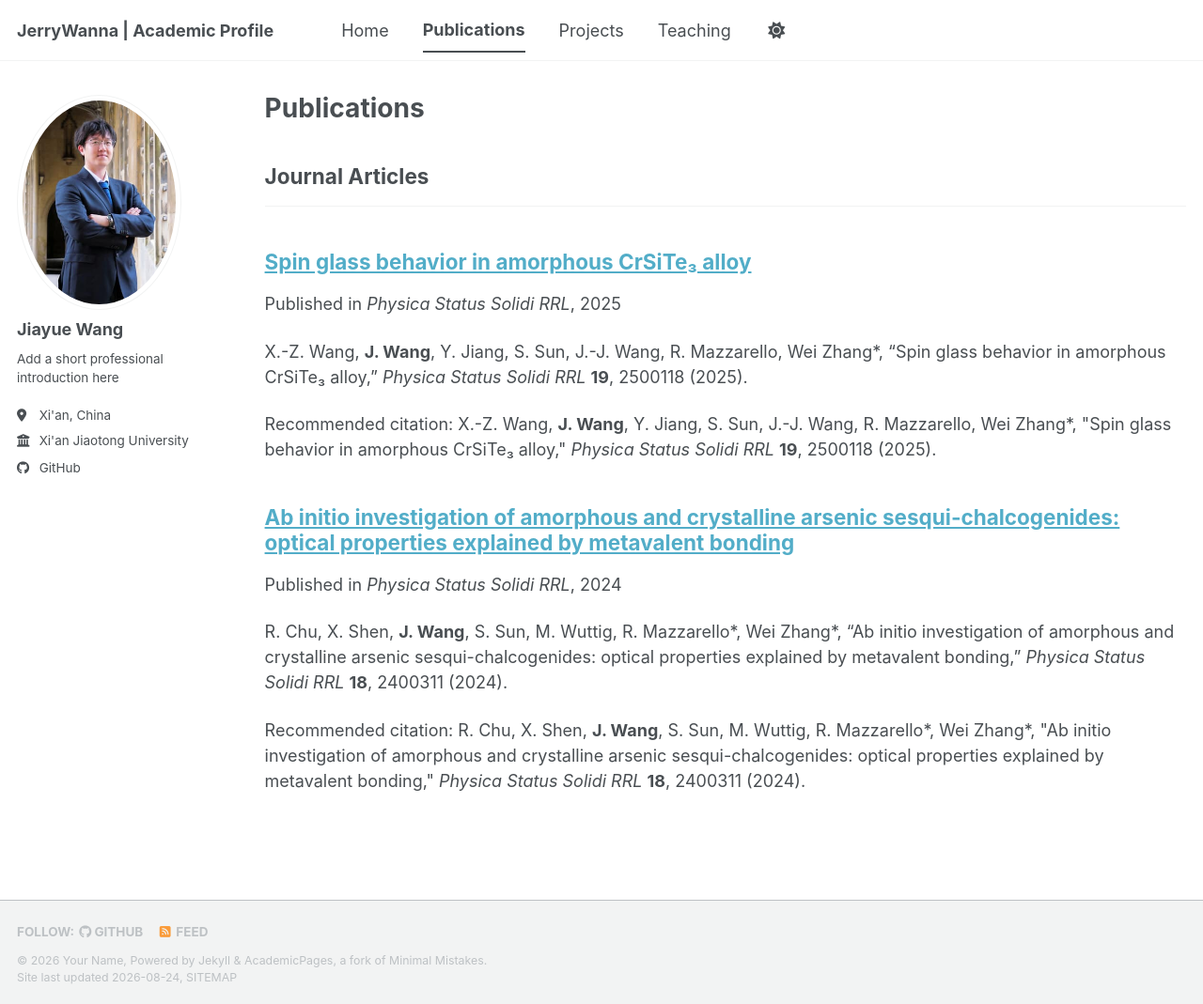
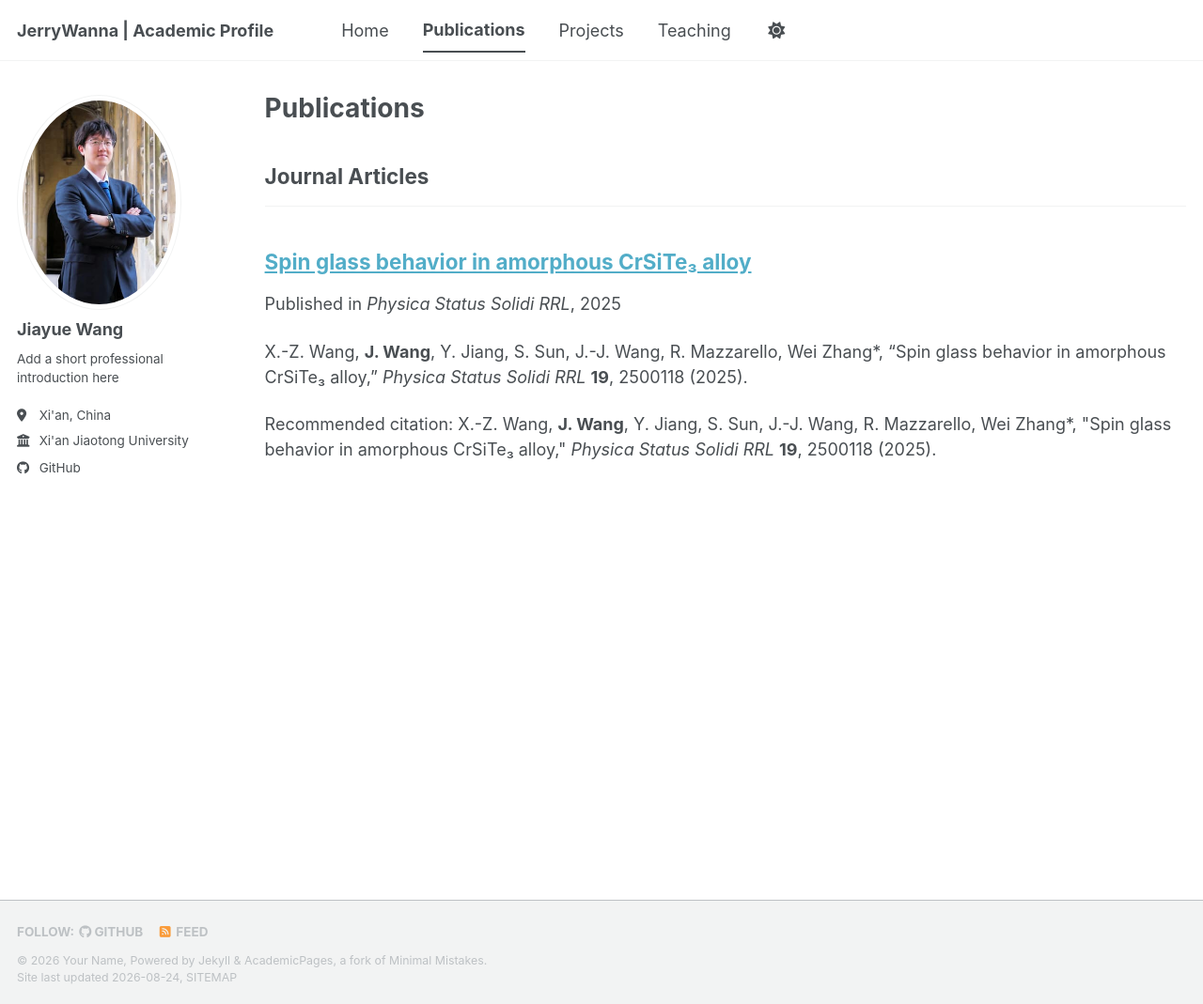
Before and after one commit to JerryWanna/JerryWanna.github.io, a Jekyll site: the page built from _pages/publications.html, in a window 1280 px wide and 1069 px high. Shown: the whole window at 94% size. Built offline with Jekyll 4.4.1, drawn with Linux system fonts in a browser that asks for light colours; a style sheet for code colours, icons or effects is not loaded.

Commit message:
Update publication format for arsenic sesqui-chalcogenides
Removed YAML front matter from the publication entry.

```diff
--- a/_publications/2024-arsenic-sesqui-chalcogenides.md
+++ b/_publications/2024-arsenic-sesqui-chalcogenides.md
@@ -1,11 +1 @@
----
-title: "Ab initio investigation of amorphous and crystalline arsenic sesqui-chalcogenides: optical properties explained by metavalent bonding"
-collection: publications
-category: manuscripts
-permalink: /publication/2024-arsenic-sesqui-chalcogenides
-date: 2024-01-01
-venue: "Physica Status Solidi RRL"
-citation: 'R. Chu, X. Shen, <strong>J. Wang</strong>, S. Sun, M. Wuttig, R. Mazzarello*, Wei Zhang*, &quot;Ab initio investigation of amorphous and crystalline arsenic sesqui-chalcogenides: optical properties explained by metavalent bonding,&quot; <i>Physica Status Solidi RRL</i> <b>18</b>, 2400311 (2024).'
----
-
-R. Chu, X. Shen, **J. Wang**, S. Sun, M. Wuttig, R. Mazzarello\*, Wei Zhang\*, “Ab initio investigation of amorphous and crystalline arsenic sesqui-chalcogenides: optical properties explained by metavalent bonding,” *Physica Status Solidi RRL* **18**, 2400311 (2024).
+R. Chu, X. Shen, **J. Wang**, S. Sun, M. Wuttig, R. Mazzarello\*, Wei Zhang\*, “Ab initio investigation of amorphous and crystalline arsenic sesqui-chalcogenides: optical properties explained by metavalent bonding,” *Physica Status Solidi RRL* 18, 2400311 (2024).
```
